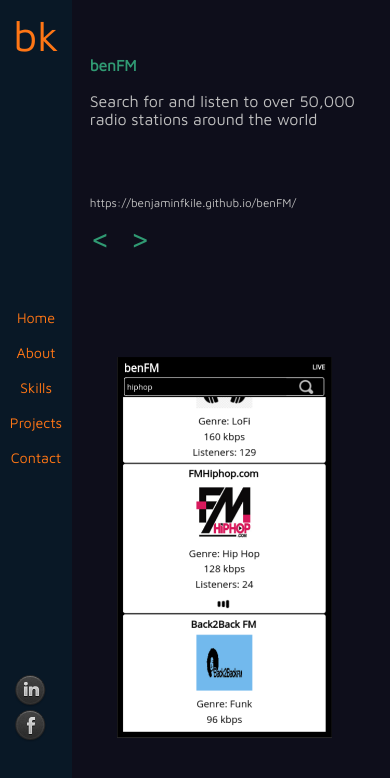
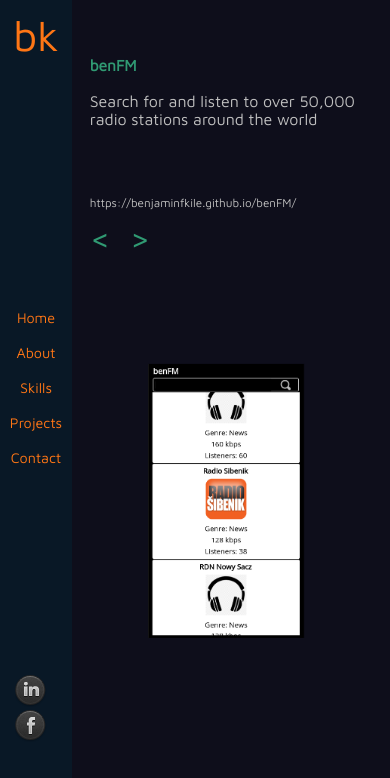
Before and after one commit to benjaminfkile/portfolio-ben, a React (Create React App) app: page /projects in a window 390 px wide. Shown: the top 778 px of the page. Built offline with nearby package versions, Linux system fonts and the light colour scheme; some icons are missing.

Commit message:
alsways looks terrible on a real phone at first

```diff
--- a/src/Projects/Projects.css
+++ b/src/Projects/Projects.css
@@ -899,10 +899,11 @@
 
     .Right_Projects_Portrait img{
         position: absolute;
-        height: 55vh;
-        width: 55vw;
-        left: -23vw;
+        height: 51vh;
+        width: 40vw;
+        left: -17vw;
         top: 36vw;
+        object-fit: contain;
 
     }
     .Right_Projects_Portrait{
@@ -1023,9 +1024,9 @@
     .Right_Projects_Portrait img{
         position: absolute;
         height: 55vh;
-        width: 55vw;
-        left: -23vw;
-        top: 42vw;
+        width: 40vw;
+        left: -15vw;
+        top: 30vw;
         object-fit: contain;
 
     }
@@ -1043,7 +1044,7 @@
         position: absolute;
         height: 55vh;
         width: 65vw;
-        top: 35vh;
+        top: 41vh;
         left: 41vw;
         -webkit-animation: slide-in-bck-right 0.2s cubic-bezier(0.250, 0.460, 0.450, 0.940) both;
         animation: slide-in-bck-right 0.2s cubic-bezier(0.250, 0.460, 0.450, 0.940) both;
@@ -1146,8 +1147,8 @@
     .Right_Projects_Portrait img{
         position: absolute;
         height: 55vh;
-        width: 55vw;
-        left: -23vw;
+        width: 40vw;
+        left: -13vw;
         top: 42vw;
         object-fit: contain;
 
@@ -1166,7 +1167,7 @@
         position: absolute;
         height: 55vh;
         width: 65vw;
-        top: 35vh;
+        top: 43vh;
         left: 41vw;
         -webkit-animation: slide-in-bck-right 0.2s cubic-bezier(0.250, 0.460, 0.450, 0.940) both;
         animation: slide-in-bck-right 0.2s cubic-bezier(0.250, 0.460, 0.450, 0.940) both;
--- a/src/Projects/Projects.js
+++ b/src/Projects/Projects.js
@@ -13,7 +13,7 @@
 
     componentDidMount() {
         this.setState({ imgIndex: 0 })
-        // this.carousel();
+        this.carousel();
     }
 
     panLeft = () => {
```
